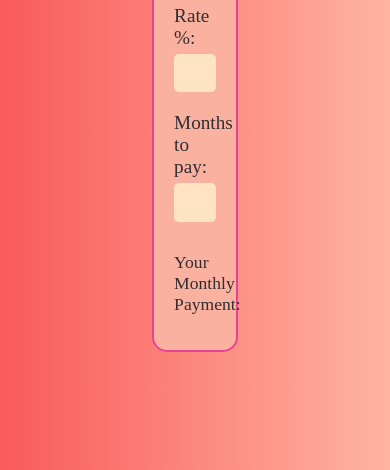
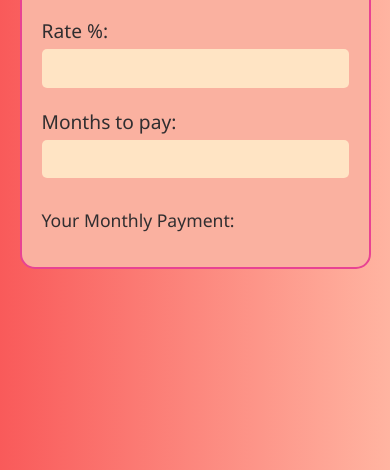
Before and after one commit to arimoa/loan-calculator, a plain HTML site: page index.html in a window 390 px wide. Shown: the part 374-844 px from the top of the page. Drawn offline with Linux system fonts and the light colour scheme.

Commit message:
Update style.css

```diff
--- a/style.css
+++ b/style.css
@@ -10,9 +10,10 @@ body {
   min-height: 100vh;
   background-image: linear-gradient(to left, #ffb4a1, #f95a5a);
   color: rgb(48, 46, 48);
+  font-family: "Segoe UI", Tahoma, Geneva, Verdana, sans-serif;
 }
 .container {
-  width: 22%;
+  width: 400px;
 
   border: 2px solid #e84393;
   border-radius: 15px;
@@ -46,3 +47,8 @@ label {
   margin-top: 30px;
   font-size: 1.1rem;
 }
+@media (max-width: 600px) {
+  .container {
+    width: 90%;
+  }
+}
```
